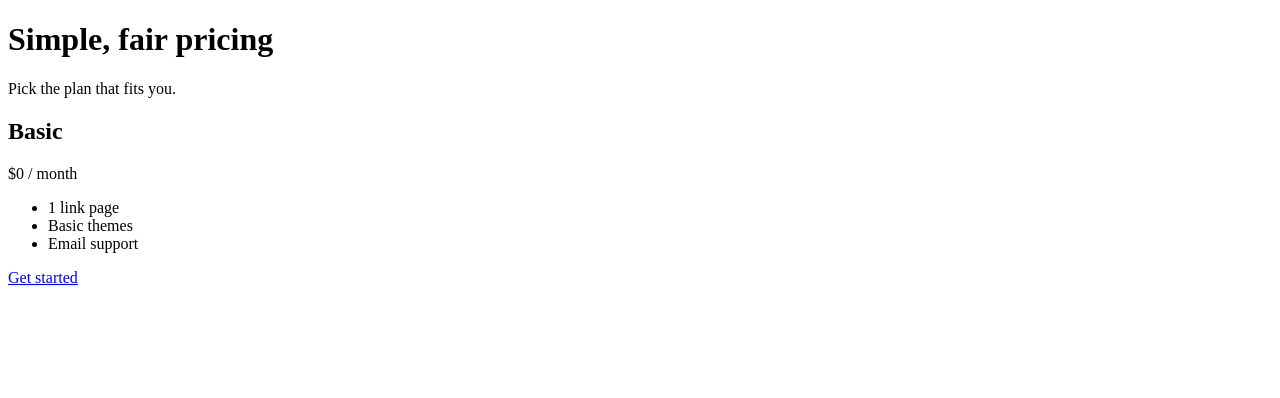
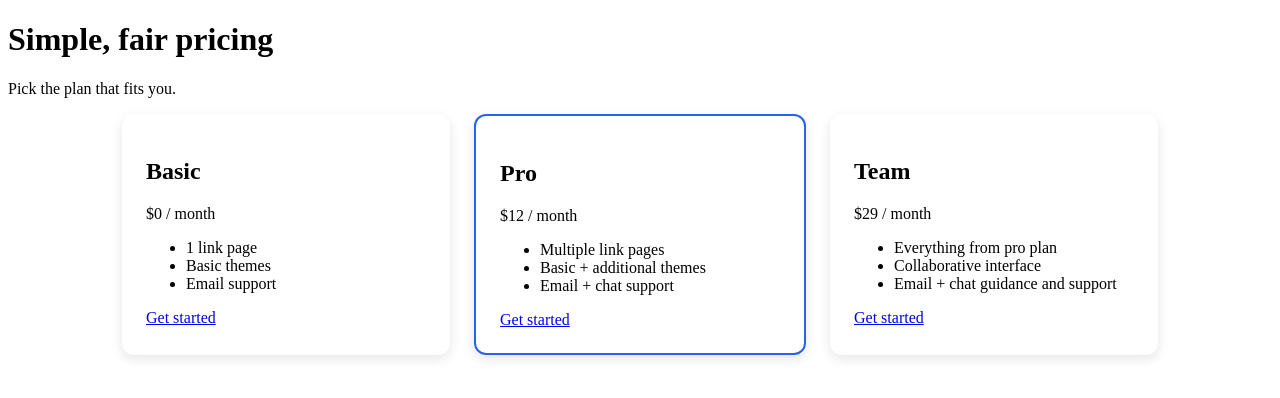
Before and after one commit to RahulPatil-15/pricing-page, a plain HTML site: page index.html in a window 1280 px wide. Drawn offline with Linux system fonts and the light colour scheme.

Commit message:
Add three plan cards, flexbox row and popular highlight

```diff
--- a/index.html
+++ b/index.html
@@ -22,12 +22,30 @@
                         </ul>
                     <a href="#">Get started</a>
                 </article>
+
+                <article class="popular">
+                    <h2>Pro</h2>
+                    <p>$12 / month</p>
+                        <ul>
+                            <li>Multiple link pages</li>
+                            <li>Basic + additional themes</li>
+                            <li>Email + chat support</li>
+                        </ul>
+                    <a href="#">Get started</a>
+                </article>
+
+                <article>
+                    <h2>Team</h2>
+                    <p>$29 / month</p>
+                        <ul>
+                            <li>Everything from pro plan</li>
+                            <li>Collaborative interface</li>
+                            <li>Email + chat guidance and support</li>
+                        </ul>
+                    <a href="#">Get started</a>
+                </article>
+
             </section>
-
-
-
-
-
 
         </main>
     </body>
--- a/style.css
+++ b/style.css
@@ -0,0 +1,17 @@
+article {
+    width: 280px;
+    padding: 24px;
+    border-radius: 12px;
+    box-shadow: 0 4px 12px rgba(0, 0, 0, 0.1);
+}
+
+section {
+    display: flex;
+    gap: 24px;
+    justify-content: center;
+
+}
+
+.popular {
+    border: 2px solid #2563eb;
+}
```
